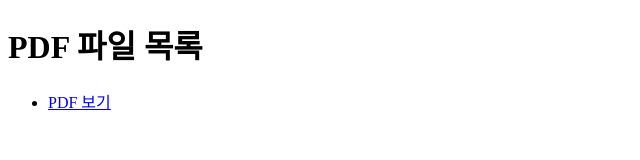
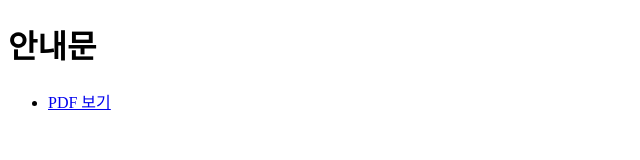
Before and after one commit to hello-sims/0262401000, a plain HTML site: page index.html in a window 1280 px wide. Shown: the whole page, without its empty margins (0-640 px from the left). Drawn offline with Linux system fonts and the light colour scheme.

Commit message:
Update index.html

```diff
--- a/index.html
+++ b/index.html
@@ -4,7 +4,7 @@
     <title>PDF 프로젝트</title>
 </head>
 <body>
-    <h1>PDF 파일 목록</h1>
+    <h1>안내문</h1>
     <ul>
         <li><a href="신용평가신청방법.pdf" target="_blank">PDF 보기</a></li>
     </ul>
```
